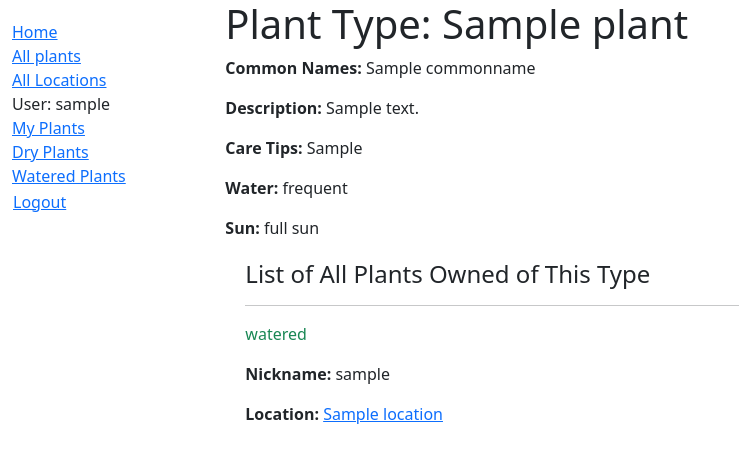
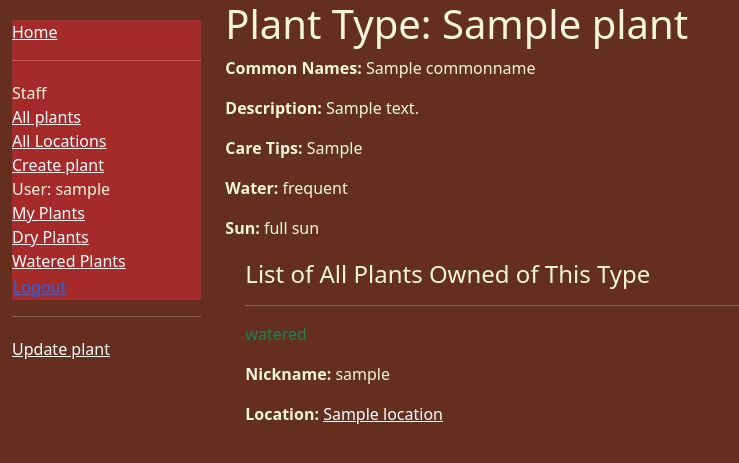
Before and after one commit to rvillan1129/petrichor, a Django app: page /nursery/plant/1 in a window 1280 px wide. Shown: the top 463 px of the page, without its empty margins (0-739 px from the left). Run offline with Django 5.2, Linux system fonts and the light colour scheme; a user stored in the database is signed in; tables that the repository leaves empty hold one stand-in row (values such as "Sample post").

Commit message:
change background to darker color; add CRUD model forms

```diff
--- a/nursery/static/css/styles.css
+++ b/nursery/static/css/styles.css
@@ -11,3 +11,15 @@
   padding: 0;
   margin: 0;
 }
+
+a:link {
+  color: white;
+}
+
+a:visited {
+  color: beige;
+}
+
+a:hover {
+  color: black;
+}
--- a/nursery/templates/base_generic.html
+++ b/nursery/templates/base_generic.html
@@ -14,15 +14,24 @@
     {% load static %}
     <link rel="stylesheet" href="{% static 'css/styles.css' %}" />
   </head>
-  <body>
+  <body style="background-color: rgb(100, 47, 31); color: beige;">
     <div class="container-fluid">
       <div class="row">
         <div class="col-sm-2">
           {% block sidebar %}
-            <ul class="sidebar-nav">
+            <ul class="sidebar-nav" style="background-color: brown;">
               <li><a href="{% url 'index' %}">Home</a></li>
-              <li><a href="{% url 'plants' %}">All plants</a></li>
-              <li><a href="{% url 'locations' %}">All Locations</a></li>
+              {% if user.is_staff %}
+              <hr>
+              <ul class="sidebar-nav">
+                <li>Staff</li>
+                <li><a href="{% url 'plants' %}">All plants</a></li>
+                <li><a href="{% url 'locations' %}">All Locations</a></li>
+                {% if perms.catalog.add_author %}
+                <li><a href="{% url 'plant-create' %}">Create plant</a></li>
+                {% endif %}
+              </ul>
+              {% endif %}
               {% if user.is_authenticated %}
                 <li>User: {{ user.get_username }}</li>
                 <li><a href="{% url 'my-plants' %}">My Plants</a></li>
--- a/nursery/templates/nursery/plant_detail.html
+++ b/nursery/templates/nursery/plant_detail.html
@@ -27,3 +27,19 @@
     {% endfor %}
   </div>
 {% endblock %}
+
+{% block sidebar %}
+  {{ block.super }}
+  {% if perms.nursery.change_plant or perms.nursery.delete_plant %}
+  <hr>
+    <ul class="sidebar-nav">
+      {% if perms.nursery.change_plant %}
+        <li><a href="{% url 'plant-update' plant.id %}">Update plant</a></li>
+      {% endif %}
+
+      {% if not plant.plantinstance_set.all and perms.nursery.delete_plant %}
+        <li><a href="{% url 'plant-delete' plant.id %}">Delete plant</a></li>
+      {% endif %}
+    </ul>
+  {% endif %}
+{% endblock %}
--- a/nursery/urls.py
+++ b/nursery/urls.py
@@ -18,3 +18,8 @@ urlpatterns += [
 urlpatterns += [
     path('plant/<uuid:pk>/renew_due_watered/', views.renew_due_watered_date, name='renew-due-watered-date'),
 ]
+
+urlpatterns += [
+    path('plant/create/', views.PlantCreate.as_view(), name='plant-create'),
+    path('plant/<int:pk>/update/', views.PlantUpdate.as_view(), name='plant-update'),
+    path('plant/<int:pk>/delete/', views.PlantDelete.as_view(), name='plant-delete'), ]
--- a/nursery/views.py
+++ b/nursery/views.py
@@ -120,3 +120,32 @@ def renew_due_watered_date(request, pk):
     }
 
     return render(request, 'nursery/renew_due_watered_date.html', context)
+
+from django.views.generic.edit import CreateView, UpdateView, DeleteView
+from django.contrib.auth.mixins import PermissionRequiredMixin
+from django.urls import reverse_lazy
+from .models import Plant
+
+class PlantCreate(PermissionRequiredMixin, CreateView):
+    model = Plant
+    fields = ['scientific_name', 'common_name', 'water', 'sun', 'description', 'care_tips']
+    initial = {'water': 'r', 'sun': 'p'}
+    permission_required = 'nursery.add_plant'
+
+class PlantUpdate(PermissionRequiredMixin, UpdateView):
+    model = Plant
+    # Not recommended (potential security issue if more fields added)
+    fields = '__all__'
+    permission_required = 'nursery.change_plant'
+
+class PlantDelete(PermissionRequiredMixin, DeleteView):
+    model = Plant
+    success_url = reverse_lazy('plants')
+    permission_required = 'nursery.delete_plant'
+
+    def form_valid(self, form):
+        try:
+            self.object.delete()
+            return HttpResponseRedirect(self.success_url)
+        except Exception as e:
+            return HttpResponseRedirect( reverse("plant-delete", kwargs={"pk": self.object.pk}) )
```
Also changed, not shown: nursery/templates/nursery/plant_confirm_delete.html (added, +24 -0 lines), nursery/templates/nursery/plant_form.html (added, +11 -0 lines).
